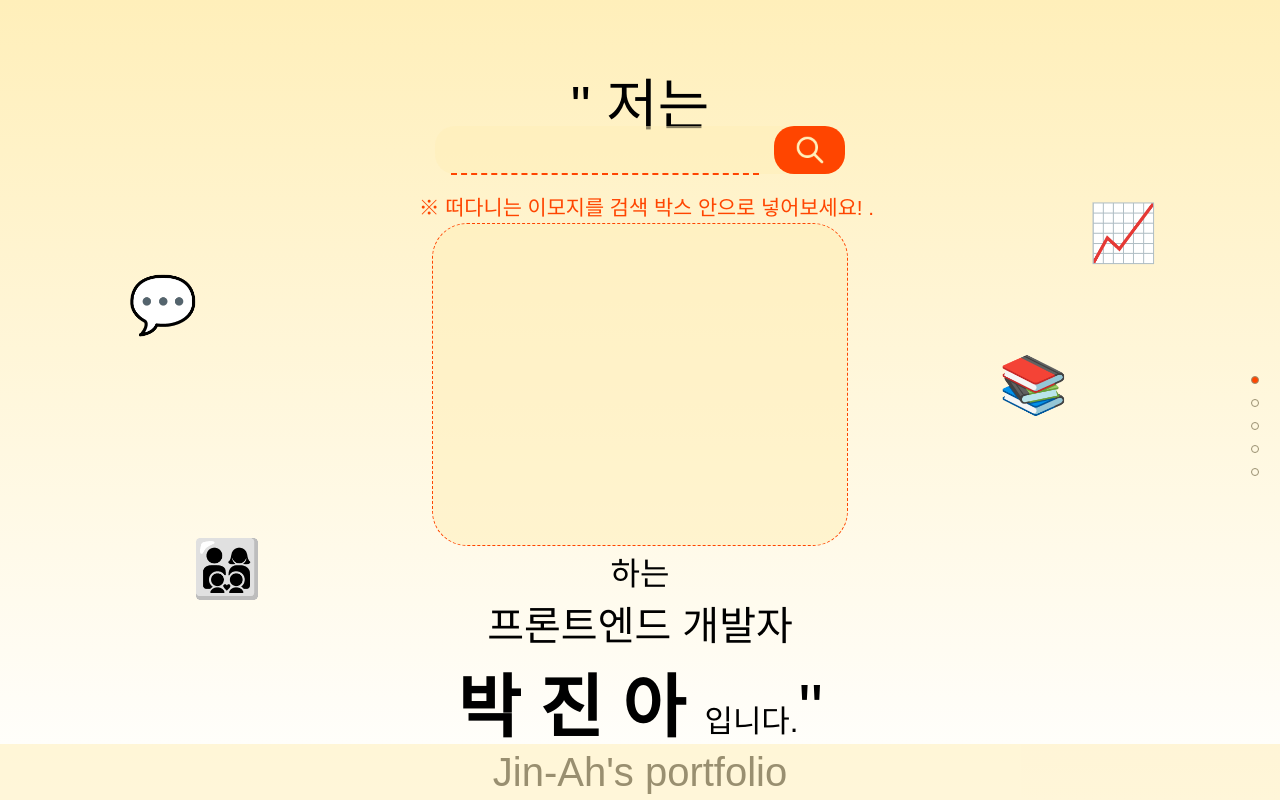
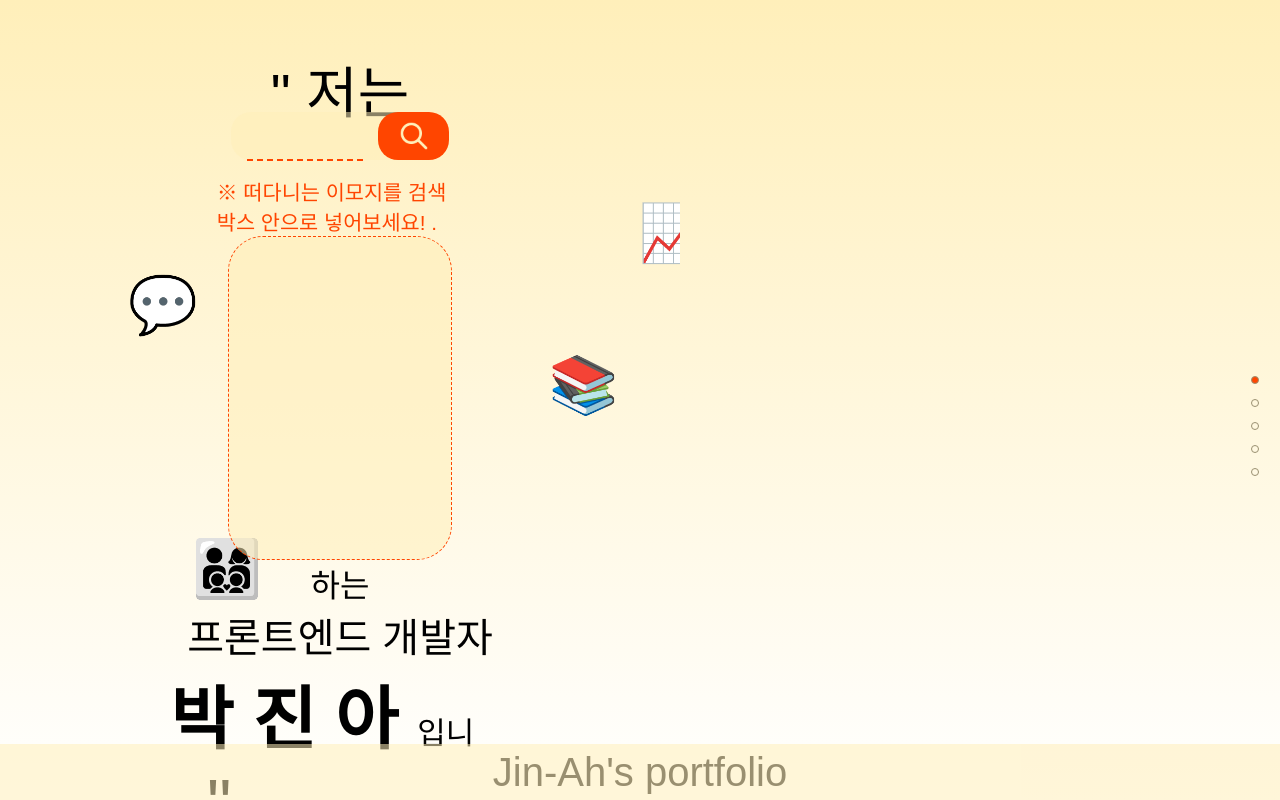
Before and after one commit to jinah95/Jin-Ah-Portfolio, a React (Create React App) app: page / in a window 1280 px wide. Built offline with nearby package versions, Linux system fonts and the light colour scheme; a web font is replaced by a local one.

Commit message:
chore: height css

```diff
--- a/src/index.css
+++ b/src/index.css
@@ -33,7 +33,7 @@
 @import url(//fonts.googleapis.com/earlyaccess/jejumyeongjo.css); */
 
 html {
-    height: 100%;
+    height: 100vh;
     background: no-repeat linear-gradient(#ffefba, #fff);
 }
 
@@ -45,6 +45,7 @@ body {
     -webkit-font-smoothing: antialiased;
     -moz-osx-font-smoothing: grayscale;
     overflow-y: hidden;
+    height: 100vh;
 }
 
 .yContainer {
@@ -65,7 +66,9 @@ body {
 } */
 
 #root {
-    min-height: 93vh;
+    height: 100vh;
+    position: fixed;
+    overflow: hidden;
     --toastify-font-family: "East Sea Dokdo", sans-serif;
     --toastify-color-progress-success: linear-gradient(
         to right,
```
